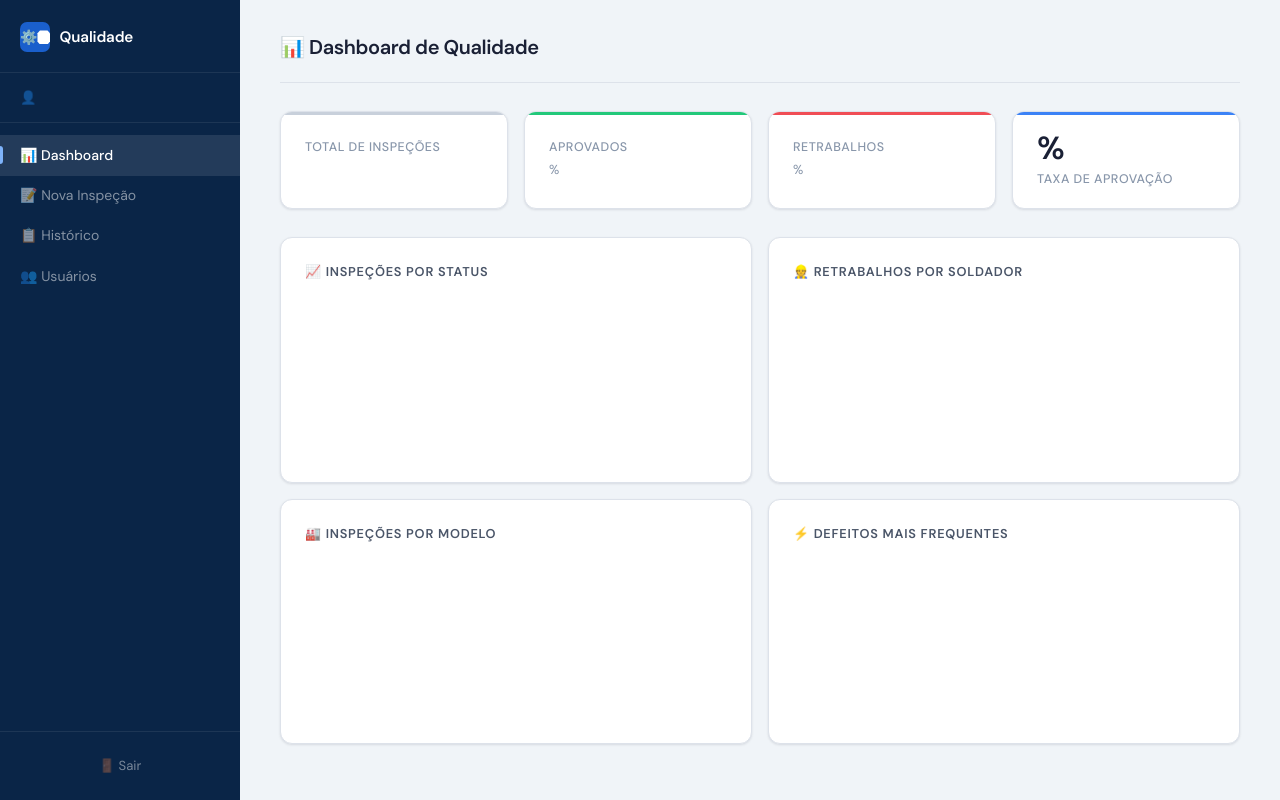
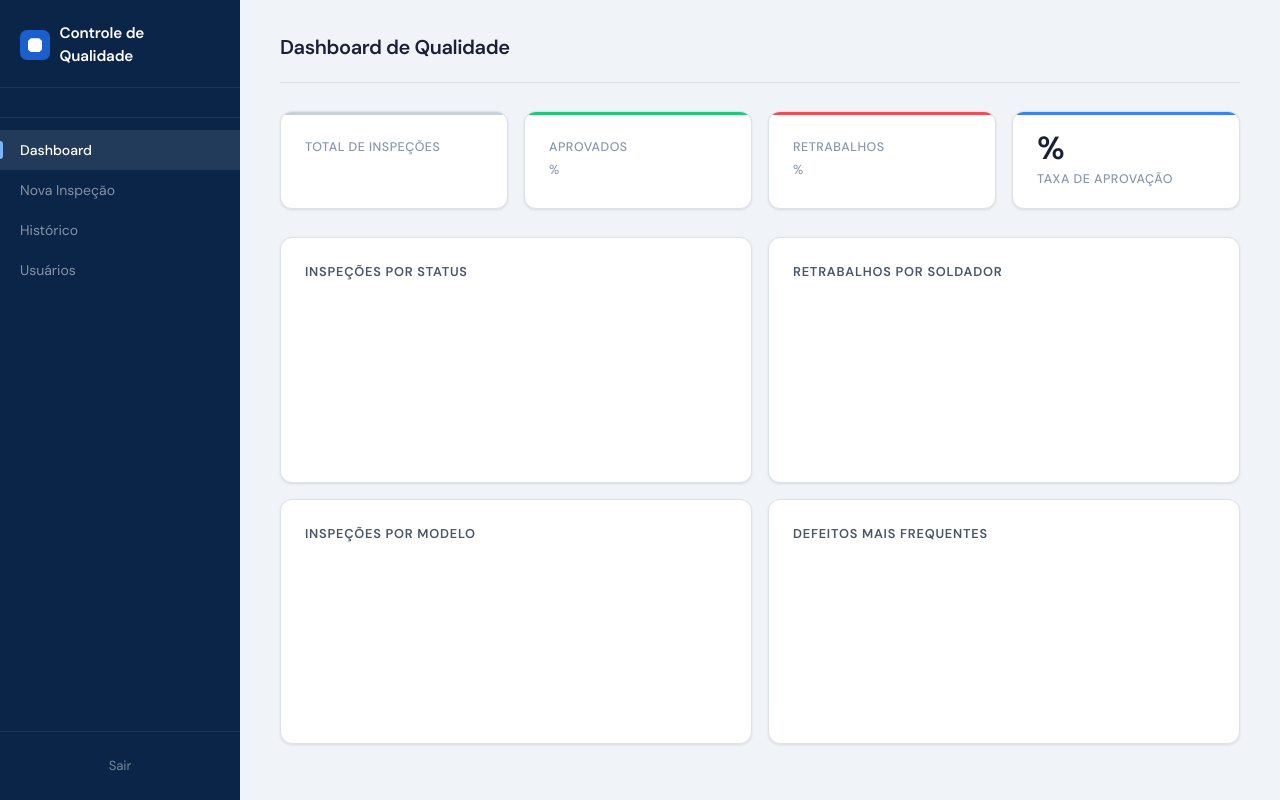
Before and after one commit to Keven1n/sistema-qualidade, a FastAPI app: template templates/dashboard.html in a window 1280 px wide. Run offline with FastAPI, Linux system fonts and the light colour scheme; the template is opened without the code that fills it, so the values that code supplies are empty; a map, chart or similar area stays blank; parts of the project's set-up code (start-up, migrations or seed data) failed here and were passed over.

Commit message:
melhoria visual

```diff
--- a/templates/base.html
+++ b/templates/base.html
@@ -10,28 +10,28 @@
 <body>
  <nav class="sidebar">
  <div class="sidebar-header">
-      <span class="sidebar-icon">⚙️</span>
-      <span class="sidebar-title">Qualidade</span>
+ <span class="sidebar-icon"></span>
+ <span class="sidebar-title"> Controle de Qualidade</span>
  </div>
 
  <div class="sidebar-user">
-      <span class="user-name">👤 {{ sessao.nome }}</span>
+ <span class="user-name"> {{ sessao.nome }}</span>
  {% if sessao.demo %}
-        <span class="badge-demo">👁️ DEMO</span>
+ <span class="badge-demo"> DEMO</span>
  {% endif %}
  </div>
 
  <ul class="sidebar-menu">
-      <li><a href="/"        class="{% if active=='dashboard' %}active{% endif %}">📊 Dashboard</a></li>
-      <li><a href="/nova"    class="{% if active=='nova' %}active{% endif %}">📝 Nova Inspeção</a></li>
-      <li><a href="/historico" class="{% if active=='historico' %}active{% endif %}">📋 Histórico</a></li>
+ <li><a href="/" class="{% if active=='dashboard' %}active{% endif %}"> Dashboard</a></li>
+ <li><a href="/nova" class="{% if active=='nova' %}active{% endif %}"> Nova Inspeção</a></li>
+ <li><a href="/historico" class="{% if active=='historico' %}active{% endif %}"> Histórico</a></li>
  {% if not sessao.demo %}
-      <li><a href="/usuarios" class="{% if active=='usuarios' %}active{% endif %}">👥 Usuários</a></li>
+ <li><a href="/usuarios" class="{% if active=='usuarios' %}active{% endif %}"> Usuários</a></li>
  {% endif %}
  </ul>
 
  <div class="sidebar-footer">
-      <a href="/logout" class="btn-logout">🚪 Sair</a>
+ <a href="/logout" class="btn-logout"> Sair</a>
  </div>
  </nav>
 
--- a/templates/dashboard.html
+++ b/templates/dashboard.html
@@ -4,7 +4,7 @@
 
 {% block content %}
 <div class="page-header">
-  <h2>📊 Dashboard de Qualidade</h2>
+ <h2> Dashboard de Qualidade</h2>
 </div>
 
 {% if total == 0 %}
@@ -34,19 +34,19 @@
 
 <div class="charts-grid">
  <div class="chart-card">
-    <h3>📈 Inspeções por Status</h3>
+ <h3> Inspeções por Status</h3>
  <canvas id="chartStatus"></canvas>
  </div>
  <div class="chart-card">
-    <h3>👷 Retrabalhos por Soldador</h3>
+ <h3> Retrabalhos por Soldador</h3>
  <canvas id="chartSoldador"></canvas>
  </div>
  <div class="chart-card">
-    <h3>🏭 Inspeções por Modelo</h3>
+ <h3> Inspeções por Modelo</h3>
  <canvas id="chartModelo"></canvas>
  </div>
  <div class="chart-card">
-    <h3>⚡ Defeitos mais Frequentes</h3>
+ <h3> Defeitos mais Frequentes</h3>
  <canvas id="chartDefeitos"></canvas>
  </div>
 </div>
@@ -75,9 +75,9 @@
  });
 }
 
-makeChart("chartStatus",   {{ status_chart.keys()|list|tojson }},   {{ status_chart.values()|list|tojson }});
+makeChart("chartStatus", {{ status_chart.keys()|list|tojson }}, {{ status_chart.values()|list|tojson }});
 makeChart("chartSoldador", {{ soldador_chart.keys()|list|tojson }}, {{ soldador_chart.values()|list|tojson }});
-makeChart("chartModelo",   {{ modelo_chart.keys()|list|tojson }},   {{ modelo_chart.values()|list|tojson }});
+makeChart("chartModelo", {{ modelo_chart.keys()|list|tojson }}, {{ modelo_chart.values()|list|tojson }});
 makeChart("chartDefeitos", {{ defeitos_chart.keys()|list|tojson }}, {{ defeitos_chart.values()|list|tojson }});
 </script>
 {% endblock %}
```
Also changed, not shown: templates/editar.html (+4 -4 lines), templates/historico.html (+7 -7 lines), templates/login.html (+5 -5 lines), templates/nova.html (+6 -6 lines), templates/usuarios.html (+5 -5 lines), static/css/style.css (line endings or trailing spaces). Lines whose indentation alone changed are shown as unchanged.
